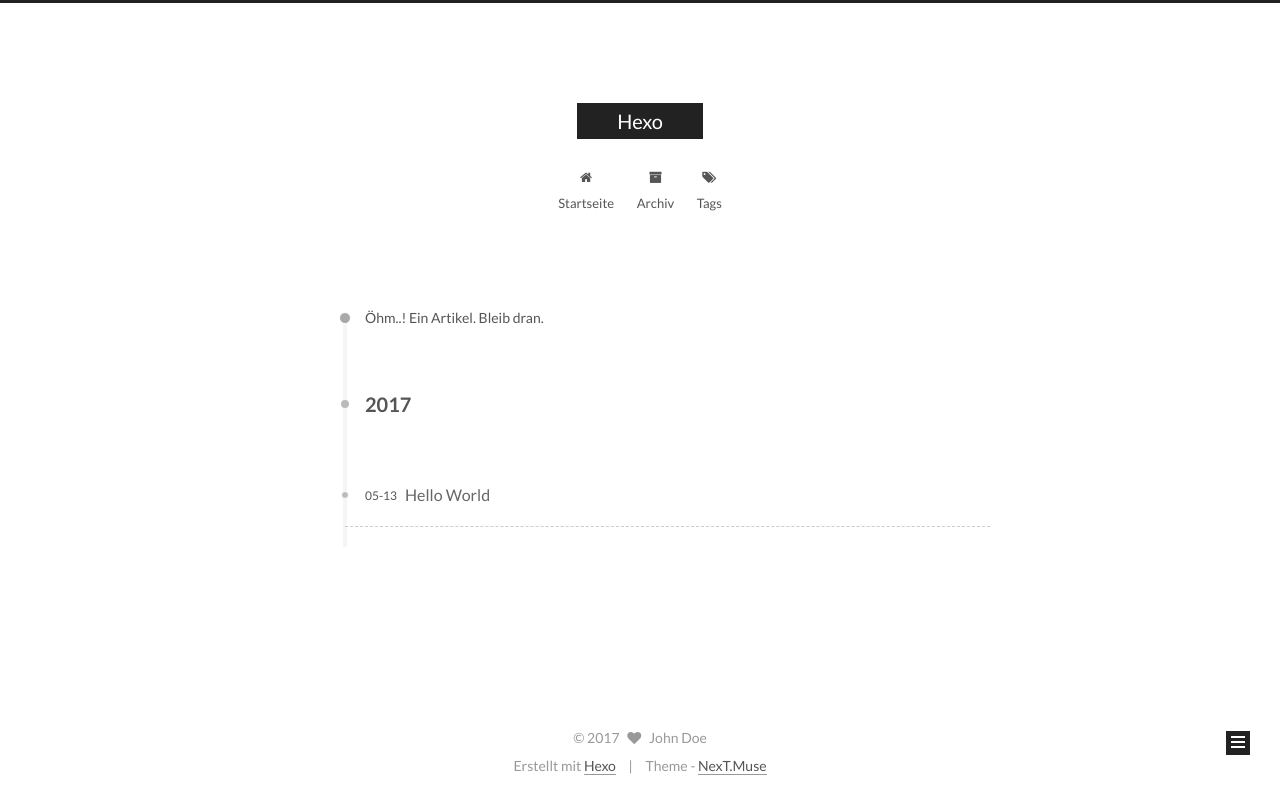
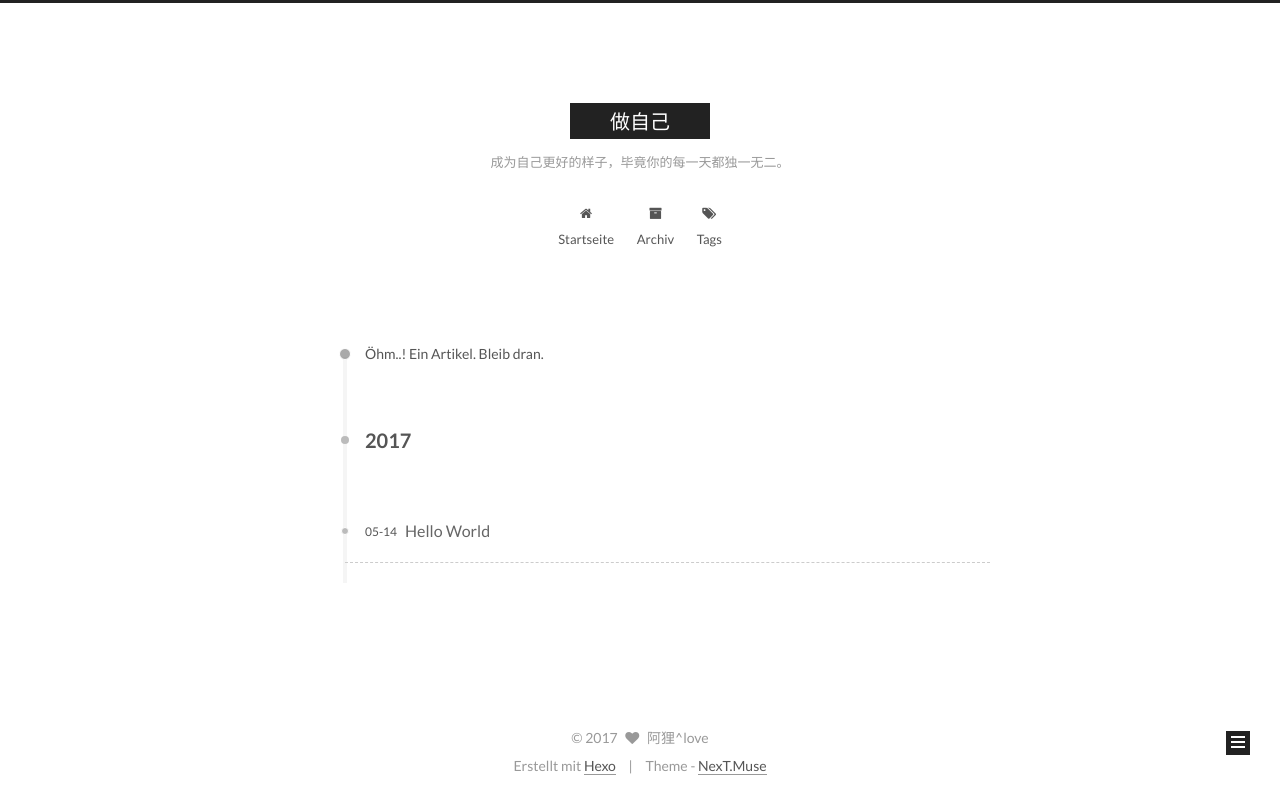
Before and after one commit to majinqiang/majinqiang.github.io, a plain HTML site: page archives/index.html in a window 1280 px wide. Drawn offline with Linux system fonts and the light colour scheme.

Commit message:
¡°update¡±

```diff
--- a/archives/index.html
+++ b/archives/index.html
@@ -5,7 +5,7 @@
 
 
 
-<html class="theme-next muse use-motion" lang="">
+<html class="theme-next muse use-motion" lang="zh-CN">
 <head>
   <meta charset="UTF-8"/>
 <meta http-equiv="X-UA-Compatible" content="IE=edge" />
@@ -91,11 +91,11 @@
 
 
 <meta property="og:type" content="website">
-<meta property="og:title" content="Hexo">
+<meta property="og:title" content="做自己">
 <meta property="og:url" content="http://yoursite.com/archives/index.html">
-<meta property="og:site_name" content="Hexo">
+<meta property="og:site_name" content="做自己">
 <meta name="twitter:card" content="summary">
-<meta name="twitter:title" content="Hexo">
+<meta name="twitter:title" content="做自己">
 
 
 
@@ -129,10 +129,10 @@
 
 
 
-  <title>Archiv | Hexo</title>
+  <title>Archiv | 做自己</title>
 </head>
 
-<body itemscope itemtype="http://schema.org/WebPage" lang="">
+<body itemscope itemtype="http://schema.org/WebPage" lang="zh-CN">
 
 
 
@@ -165,12 +165,12 @@
     <div class="custom-logo-site-title">
       <a href="/"  class="brand" rel="start">
         <span class="logo-line-before"><i></i></span>
-        <span class="site-title">Hexo</span>
+        <span class="site-title">做自己</span>
         <span class="logo-line-after"><i></i></span>
       </a>
     </div>
 
-        <p class="site-subtitle"></p>
+        <p class="site-subtitle">成为自己更好的样子，毕竟你的每一天都独一无二。</p>
 
   </div>
 
@@ -281,9 +281,9 @@
 
       <div class="post-meta">
         <time class="post-time" itemprop="dateCreated"
-              datetime="2017-05-13T22:49:45-07:00"
-              content="2017-05-13" >
-          05-13
+              datetime="2017-05-14T13:49:45+08:00"
+              content="2017-05-14" >
+          05-14
         </time>
       </div>
 
@@ -329,8 +329,8 @@
         <div class="site-author motion-element" itemprop="author" itemscope itemtype="http://schema.org/Person">
           <img class="site-author-image" itemprop="image"
                src="/images/avatar.gif"
-               alt="John Doe" />
-          <p class="site-author-name" itemprop="name">John Doe</p>
+               alt="阿狸^love" />
+          <p class="site-author-name" itemprop="name">阿狸^love</p>
 
               <p class="site-description motion-element" itemprop="description"></p>
 
@@ -390,7 +390,7 @@
   <span class="with-love">
     <i class="fa fa-heart"></i>
   </span>
-  <span class="author" itemprop="copyrightHolder">John Doe</span>
+  <span class="author" itemprop="copyrightHolder">阿狸^love</span>
 </div>
 
 
--- a/css/main.css
+++ b/css/main.css
@@ -1695,7 +1695,7 @@ pre .javascript .function {
   width: 4px;
   height: 4px;
   border-radius: 50%;
-  background: #ec41a7;
+  background: #ffd449;
 }
 .links-of-blogroll {
   font-size: 13px;
```
Also changed, not shown: 2017/05/13/hello-world/index.html (+12 -12 lines), archives/2017/05/index.html (+14 -14 lines), archives/2017/index.html (+14 -14 lines), index.html (+15 -15 lines).
